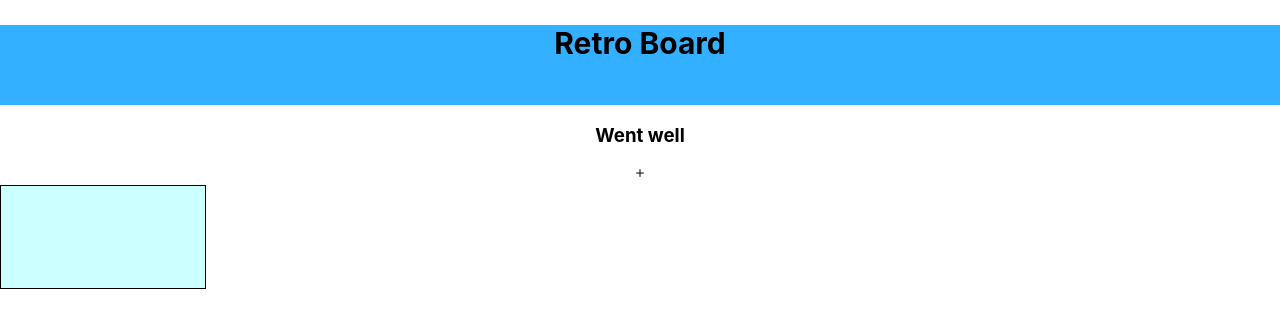
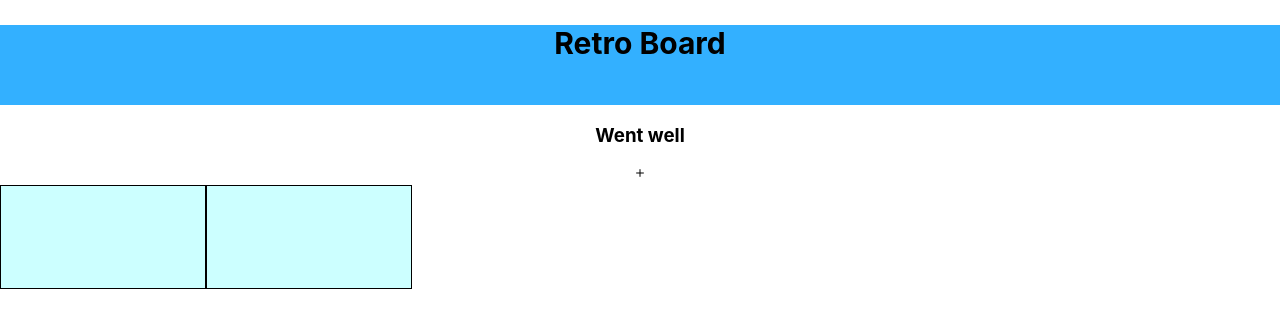
Before and after one commit to manjudhiman/Retroboard, a React (Create React App) app in the folder demo-app/: page / in a window 1280 px wide. Shown: the top 328 px of the page. Built offline with nearby package versions, Linux system fonts and the light colour scheme.

Commit message:
fixed text issue

```diff
--- a/demo-app/src/Retro/Sticky.js
+++ b/demo-app/src/Retro/Sticky.js
@@ -4,15 +4,13 @@ import './Sticky.css'
 
 
 const Sticky = props => {
-  console.log("*(**dd)" , props.val);
+  console.log("*(**dd)" , props.text.value);
   return(
     <div>
-     <input type="text" onChange={props.changed} className="sticky" value= {props.val.value || ''} />
+     <input type="text" onChange={props.changed} className="sticky" value= {props.text.value || ''} />
      </div>
 
   )
-
-
 }
 
 export default Sticky;
--- a/demo-app/src/Retro/Well.js
+++ b/demo-app/src/Retro/Well.js
@@ -4,24 +4,45 @@ import Sticky from './Sticky';
 import './Well.css';
 
 const Well = () => {
-  const [initialText, updatedText] = useState({value: '', showPerson: false, count: 1});
+  const [stickyPoints, updateStickyPoints] = useState(
+    {
+      0: {
+        value: '',
+      },
+      1: {
+        value: '',
+      }
+    }
+
+  );
 
 
   const addHandler = function(){
-      const value = {...initialText}
-      console.log("**" + JSON.stringify(value));
-      value.count = value.count + 1
+    const points = {...stickyPoints}
+    updateStickyPoints(
+      ...stickyPoints,
+    )
+  }
 
-      updatedText(value)
-    }
+  const updateText = (index,text) => {
+    let points = {...stickyPoints}
+    points[index].value = text;
+    updateStickyPoints(
+      points
+    )
+  }
 
+  const texts = (points) => {
+    return Object.keys(points).map((key) => {
+          return <Sticky text={points[key]} changed={(e) => updateText(key,e.target.value) }/>
+  })
+};
 
   return (
     <div>
     <h3>Went well </h3>
-      <IoIosAdd onClick={addHandler} />
-      <Sticky  val={initialText} changed={(e) => updatedText({value: e.target.value}) }/>
-
+    <IoIosAdd onClick={addHandler} />
+    {texts(stickyPoints)}
     </div>
   );
 }
```
Also changed, not shown: demo-app/src/Retro/Test.js (added, +10 -0 lines).
